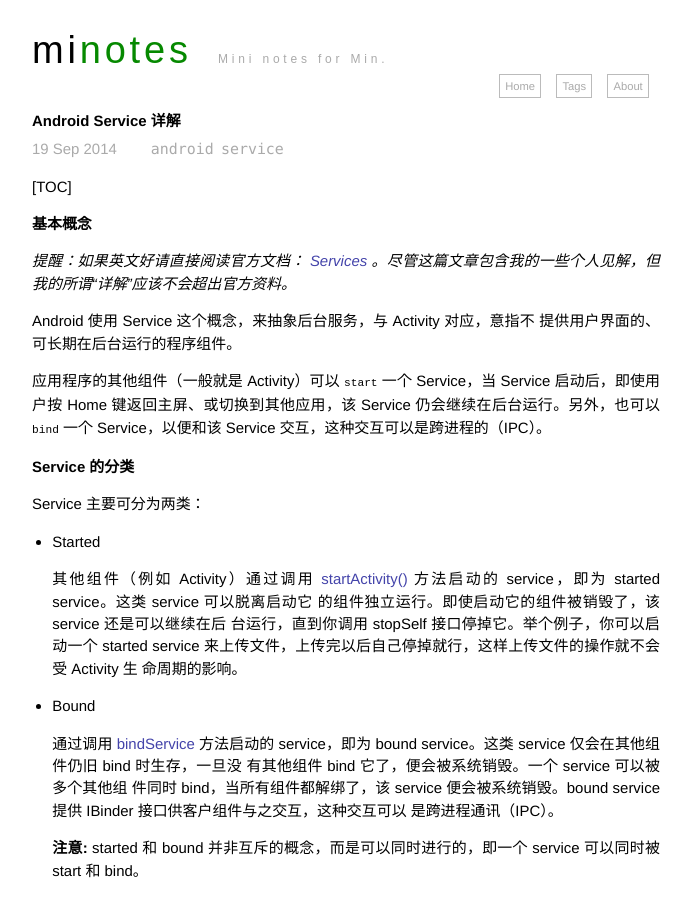
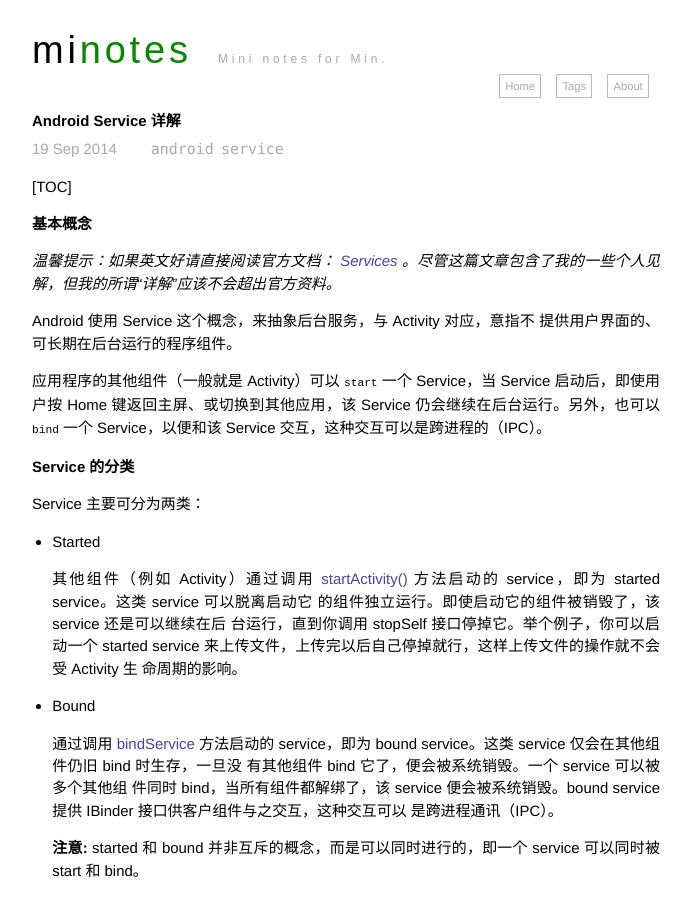
Before and after one commit to mindeng/mindeng.github.io, a Jekyll site: the page built from _posts/2014-09-19-20028.markdown, in a window 1280 px wide and 900 px high. Shown: the whole window, without its empty margins (294-986 px from the left). Built offline with Jekyll 4.4.1, drawn with Linux system fonts in a browser that asks for light colours; Markdown is read by kramdown in place of the engine named in the settings.

Commit message:
Rename article to display in github home page.

```diff
--- a/_posts/2014-09-19-android-service.markdown
+++ b/_posts/2014-09-19-20028.markdown
@@ -10,9 +10,9 @@
 基本概念
 =======
 
-*提醒：如果英文好请直接阅读官方文档：
+*温馨提示：如果英文好请直接阅读官方文档：
 [Services](http://developer.android.com/guide/components/services.html)
-。尽管这篇文章包含我的一些个人见解，但我的所谓“详解”应该不会超出官方资料。*
+。尽管这篇文章包含了我的一些个人见解，但我的所谓“详解”应该不会超出官方资料。*
 
 Android 使用 Service 这个概念，来抽象后台服务，与 Activity 对应，意指不
 提供用户界面的、可长期在后台运行的程序组件。
```
